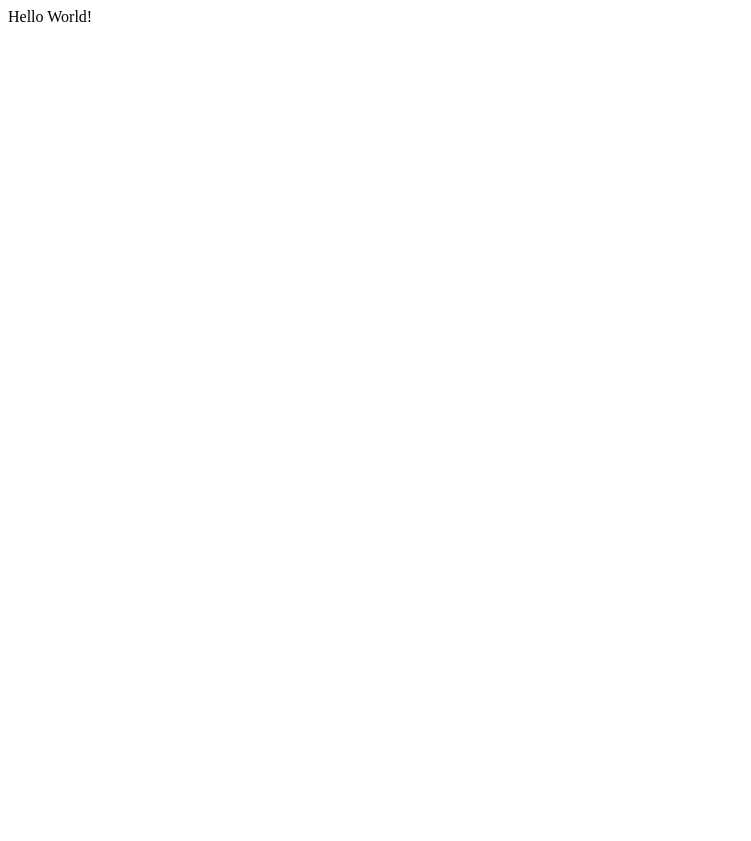
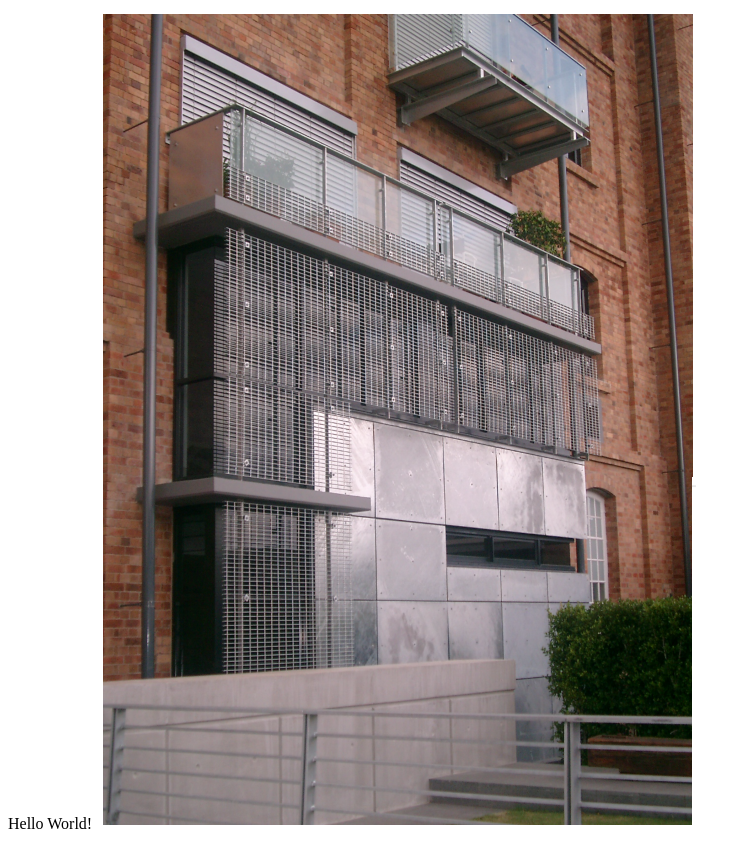
Before and after one commit to p-devereux/p-devereux.github.io, a plain HTML site: page index.html in a window 1280 px wide. Shown: the whole page, without its empty margins (0-751 px from the left). Before the commit the page ends 800 px from the top, so only its background shows below. Drawn offline with Linux system fonts and the light colour scheme.

Commit message:
Update index.html

```diff
--- a/index.html
+++ b/index.html
@@ -6,5 +6,7 @@
     <body>
         <!-- the content goes here -->
         Hello World!
+
+        <img src="image.png" alt="Image">
     </body>
 </html>
```
